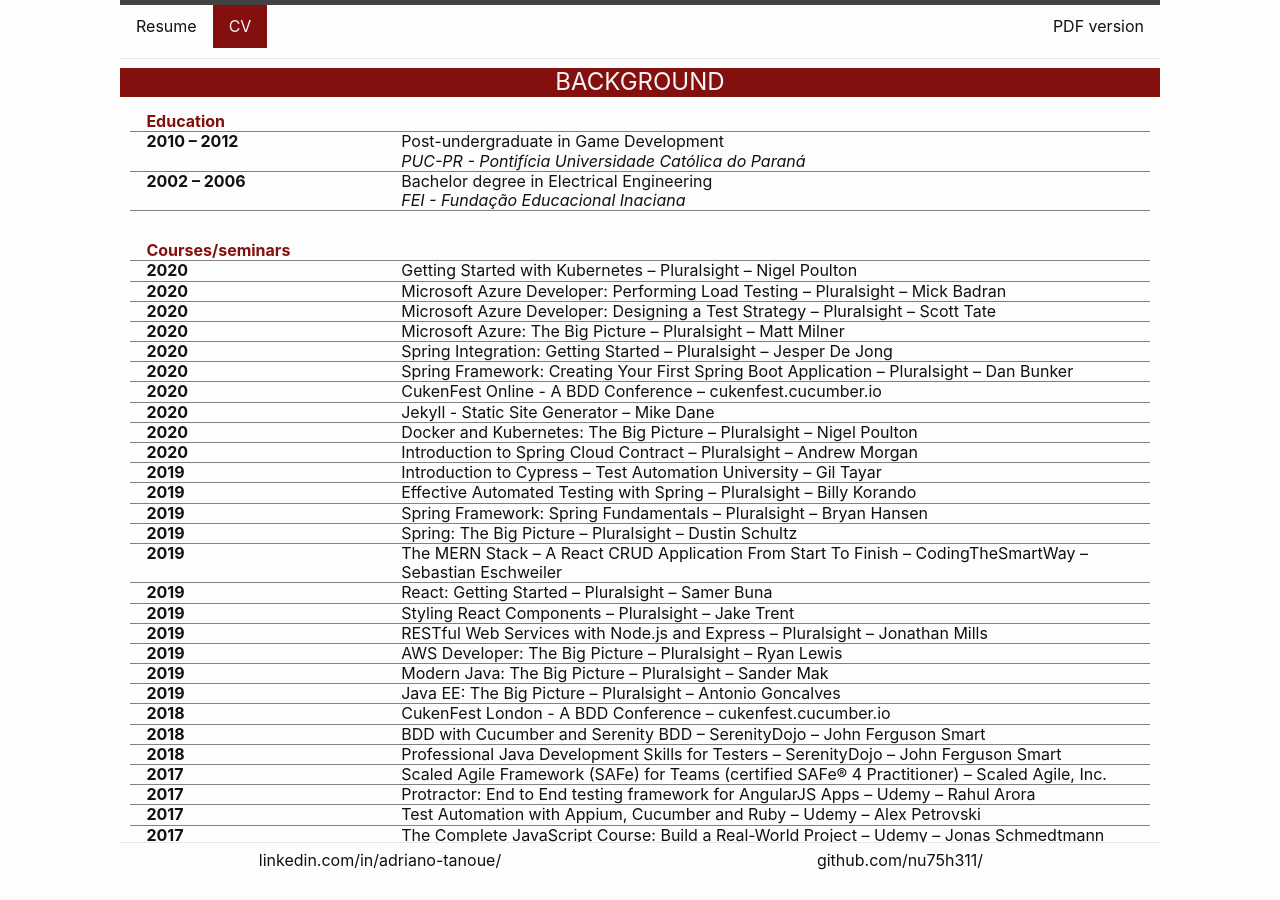
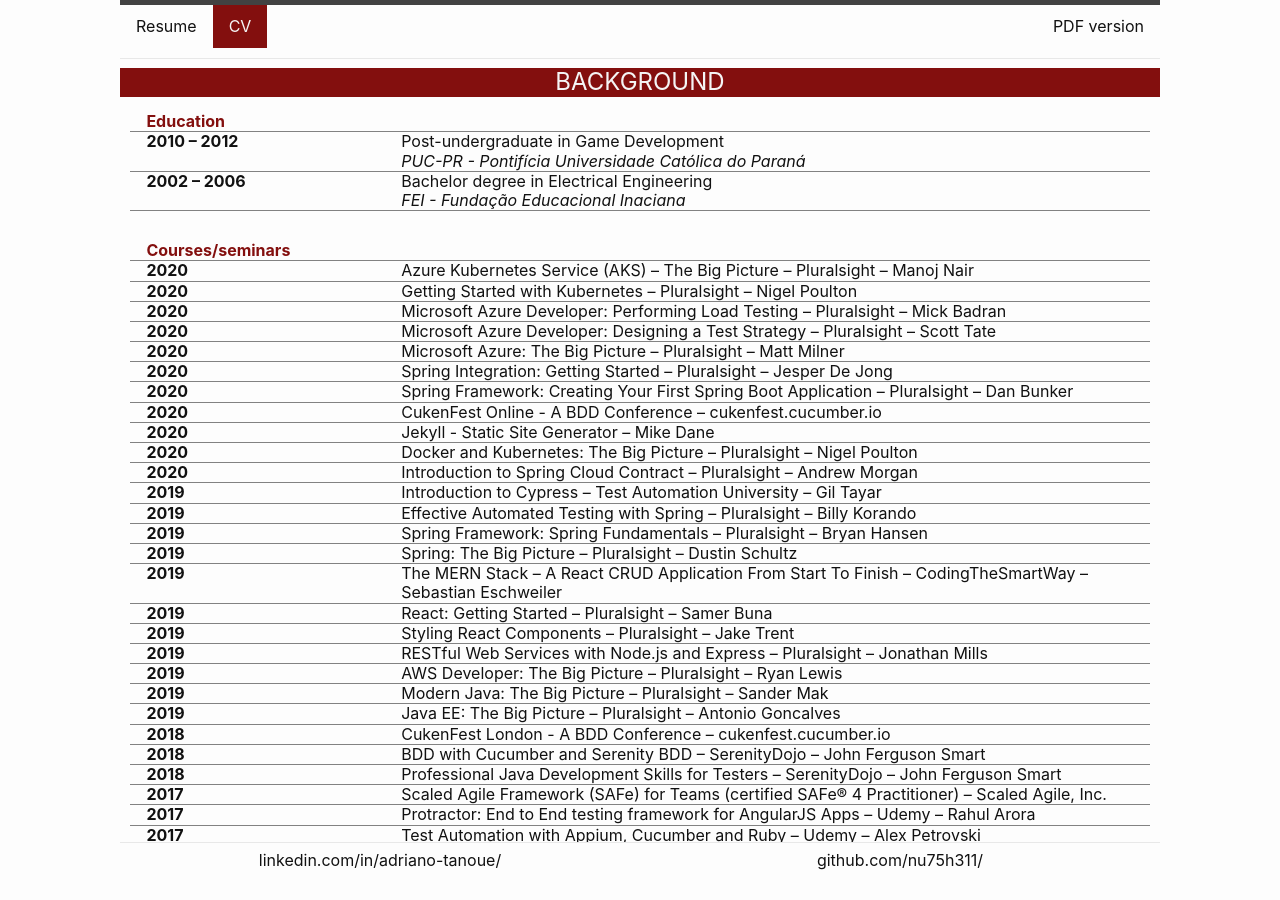
Before and after one commit to nu75h311/nu75h311.github.io, a Jekyll site: the page built from cv.md, in a window 1280 px wide and 900 px high, scrolled down 346 px. Built offline with Jekyll 4.4.1, drawn with Linux system fonts in a browser that asks for light colours.

Commit message:
added a course

```diff
--- a/_data/education.json
+++ b/_data/education.json
@@ -16,6 +16,11 @@
         }
     ],
     "technical": [
+        {
+            "name": "Azure Kubernetes Service (AKS) – The Big Picture",
+            "institution": "Pluralsight – Manoj Nair",
+            "period": "2020"
+        },
         {
             "name": "Getting Started with Kubernetes",
             "institution": "Pluralsight – Nigel Poulton",
```
